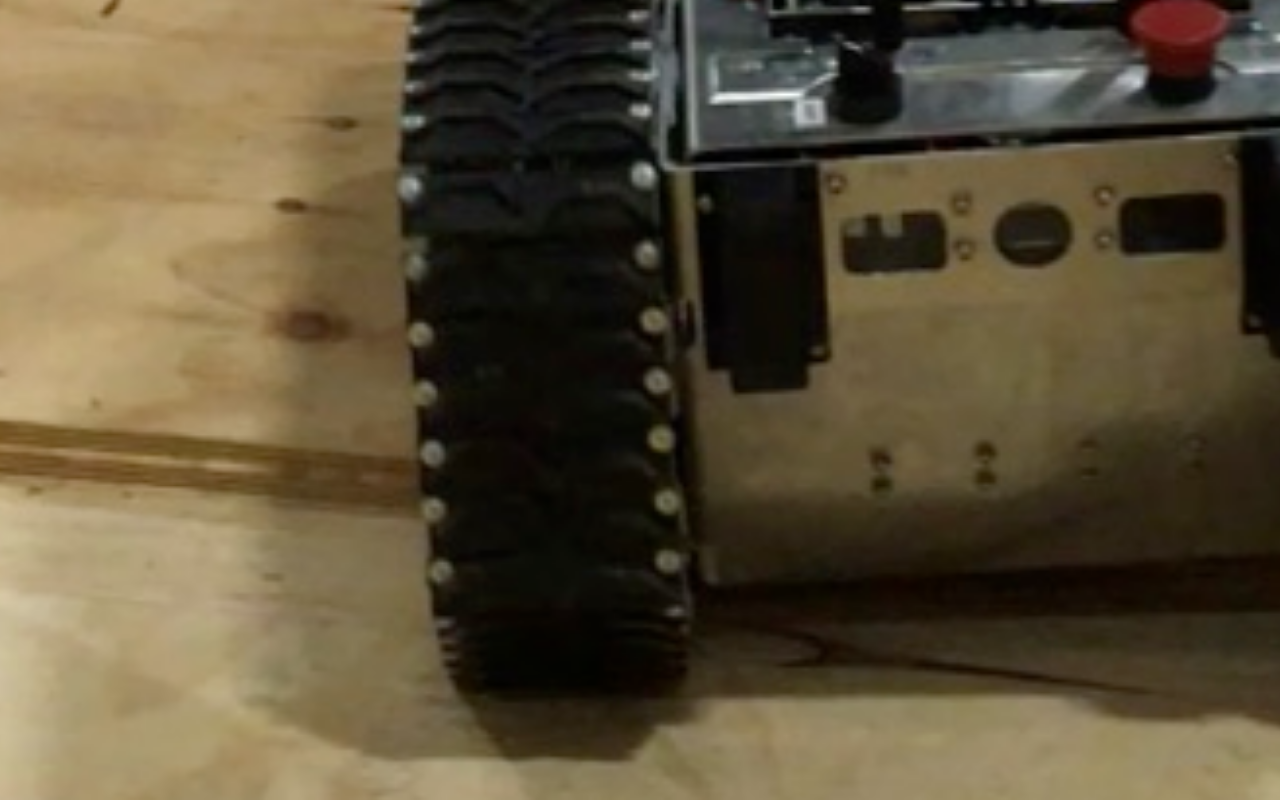
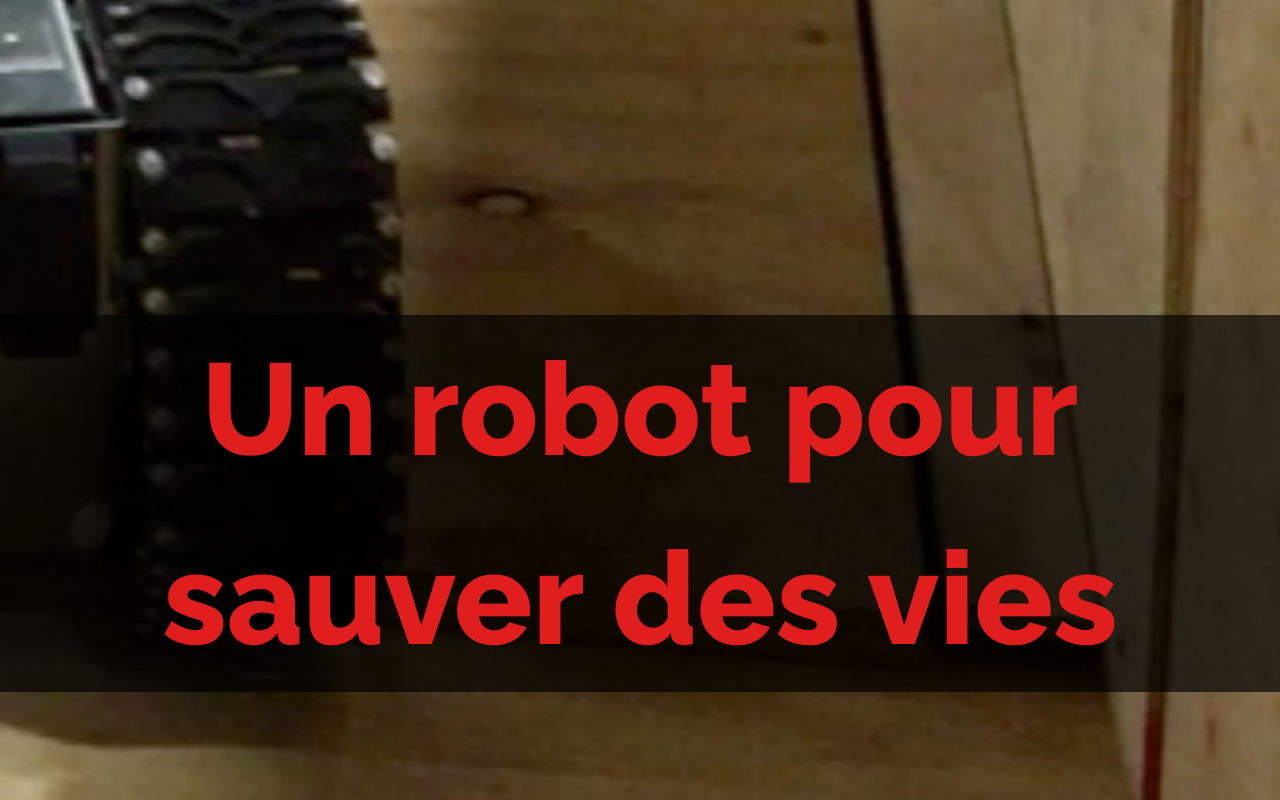
Before and after one commit to clubcapra/clubcapra.github.io, a PHP site: page / in a window 1280 px wide; the page is wider, and only the part inside the window is pictured. Shown: the part 1800-2600 px from the top of that part. Run offline with PHP 8.4, Linux system fonts and the light colour scheme.

Commit message:
Added our slogan

```diff
--- a/assets/main.css
+++ b/assets/main.css
@@ -180,35 +180,53 @@ header.scrolled #progress {
 }
 
 video#hero-vid {
-    position: fixed;
-    top: 50vh;
-    left: 50vw;
-    transform: translate(-50%, -50%);
+    /* position: fixed; */
+    /* top: 50vh; */
+    /* left: 50vw; */
+    /* transform: translate(-50%, -50%); */
     min-width: 100vw;
     min-height: 100vh;
     z-index: -999;
+    position: absolute;
+    right: -400px;
+    bottom: 0px;
 }
 
 #overlay {
-    /* height: 100vh; */
-    width: fit-content;
+    height: 100vh;
     overflow: hidden;
     display: flex;
     flex-direction: inherit;
     align-content: center;
     justify-content: center;
+    align-items: flex-end;
 }
 
-#title h1 {
+#title {
+    display: flex;
+    flex-direction: column;
+    justify-content: center;
+    align-items: center;
+}
+
+#title h1{
     color: #ffffff;
     font-family: 'Raleway', sans-serif;
     font-weight: 800;
-    font-size: 20vw;
+    font-size: 10vh;
+    max-width: 80vw;
     text-align: center;
+    background-color: rgba(0, 0, 0, 0.45);
 }
 
-#title h1 span.logo-red {
-    color: #E91E24;
+#title h2{
+    color: #e01e1e;
+    font-family: 'Raleway', sans-serif;
+    font-weight: 550;
+    font-size: 5vh;
+    text-align: center;
+    width: 100%;
+    background-color: rgba(0, 0, 0, 0.65);
 }
 
 @media only screen and (min-width: 1600px) {
--- a/index.html
+++ b/index.html
@@ -52,9 +52,10 @@
         <div class="parallax-layer parallax-back">
             <section id="hero">
                 <div id="overlay">
-                    <!-- <div id="title"> -->
-                        <!-- <h1>ROCK<span class="logo-red">ÉTS</span></h1> -->
-                    <!-- </div> -->
+                    <div id="title">
+                        <!-- <h1>CAPRA</h1> -->
+                        <h2>Un robot pour sauver des vies</h2>
+                    </div>
                 </div>
             </section>
         </div>
```
